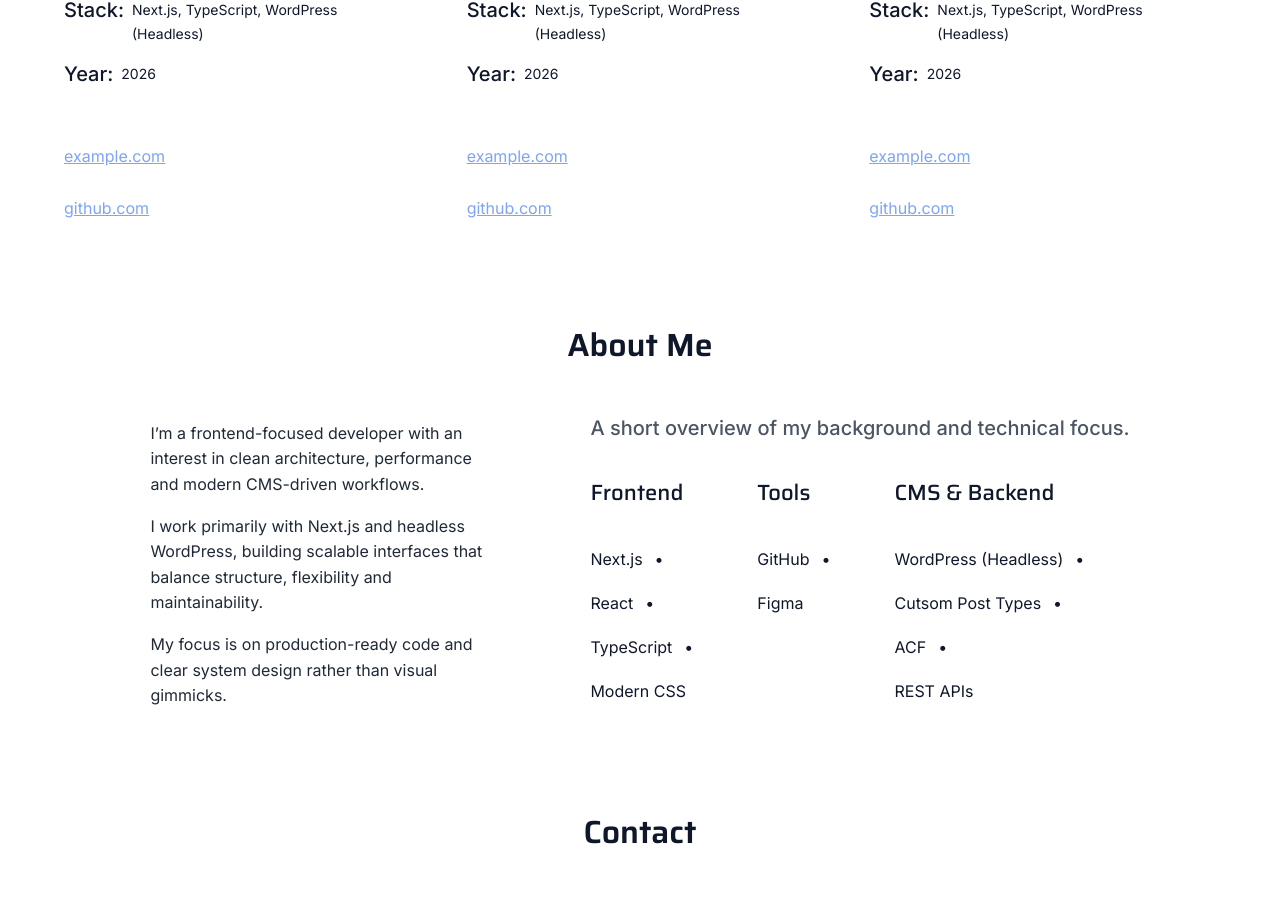
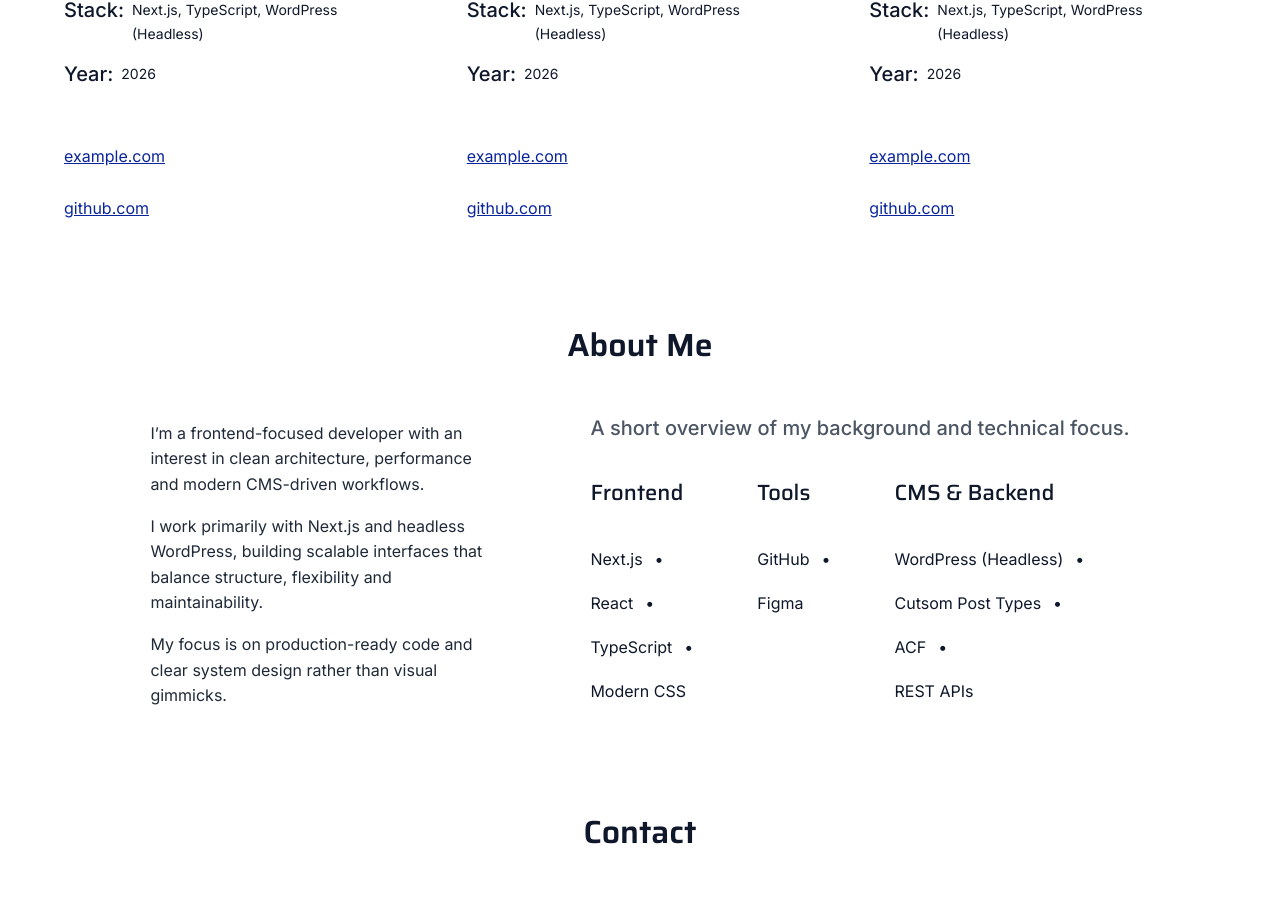
Before and after one commit to Leonid10011/leonid-portfolio, a Next.js app: page / in a window 1280 px wide. Shown: the part 1414-2333 px from the top of the page. Built offline with nearby package versions, Linux system fonts and the light colour scheme.

Commit message:
chore: Adjusted Readme

```diff
--- a/src/app/layout.tsx
+++ b/src/app/layout.tsx
@@ -17,6 +17,14 @@ const fontBody = Inter({
   display: "swap",
 })
 
+import { Metadata } from 'next'
+
+export const metadata: Metadata = {
+  title: 'Leonid Design | Frontend Developer',
+  description: 'Frontend Developer focused on design and architecture. I build fast, scalable websites with Next.js and WordPress.',
+}
+
+
 export default function RootLayout({
   children,
 }: {
--- a/src/components/projects/ProjectCard.module.css
+++ b/src/components/projects/ProjectCard.module.css
@@ -46,7 +46,7 @@
     flex-direction: column;
     height: 44px;
     justify-content: center;
-    color: var(--color-accent);
+    color: var(--color-link);
 
     transition: transform 150ms ease, text-shadow 150ms ease;
 }
--- a/src/components/projects/ProjectCard.tsx
+++ b/src/components/projects/ProjectCard.tsx
@@ -14,6 +14,7 @@ export default function ProjectCard({ project }: ProjectCardProps) {
       <Link
         className={styles.mediaLink}
         href={`/projects/${project.slug}`}
+        aria-label="View project case study."
       >
         <div className={styles.media} aria-hidden="true" />
       </Link>
--- a/src/styles/global.css
+++ b/src/styles/global.css
@@ -32,6 +32,7 @@
   --color-muted: #9CA3AF;      /* muted text */
   --color-accent: #7EA5F2;     /* CTA */
   --color-border: rgba(15, 23, 42, 0.12);
+  --color-link: #0a259c;
   --color-bg: #ffffff;
 
   /* spacing */
```
Also changed, not shown: 1 other file (tests, documents, lock files or other folders).
